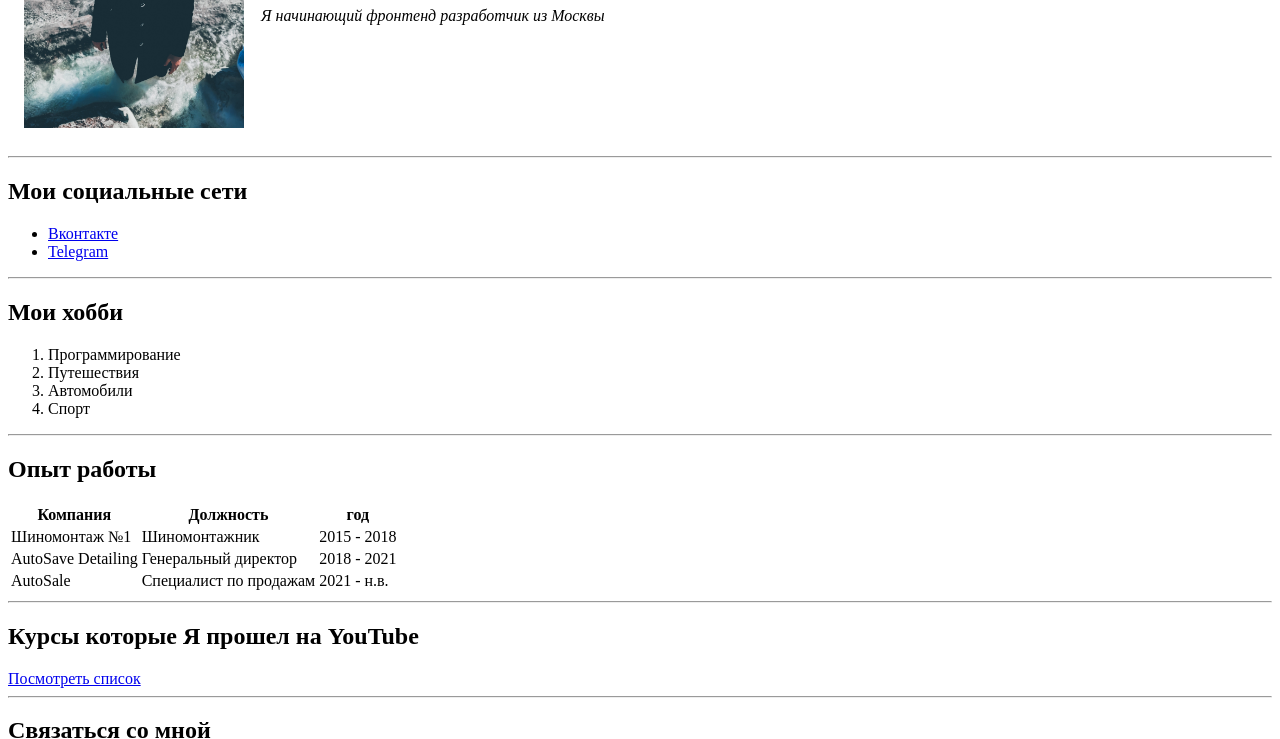
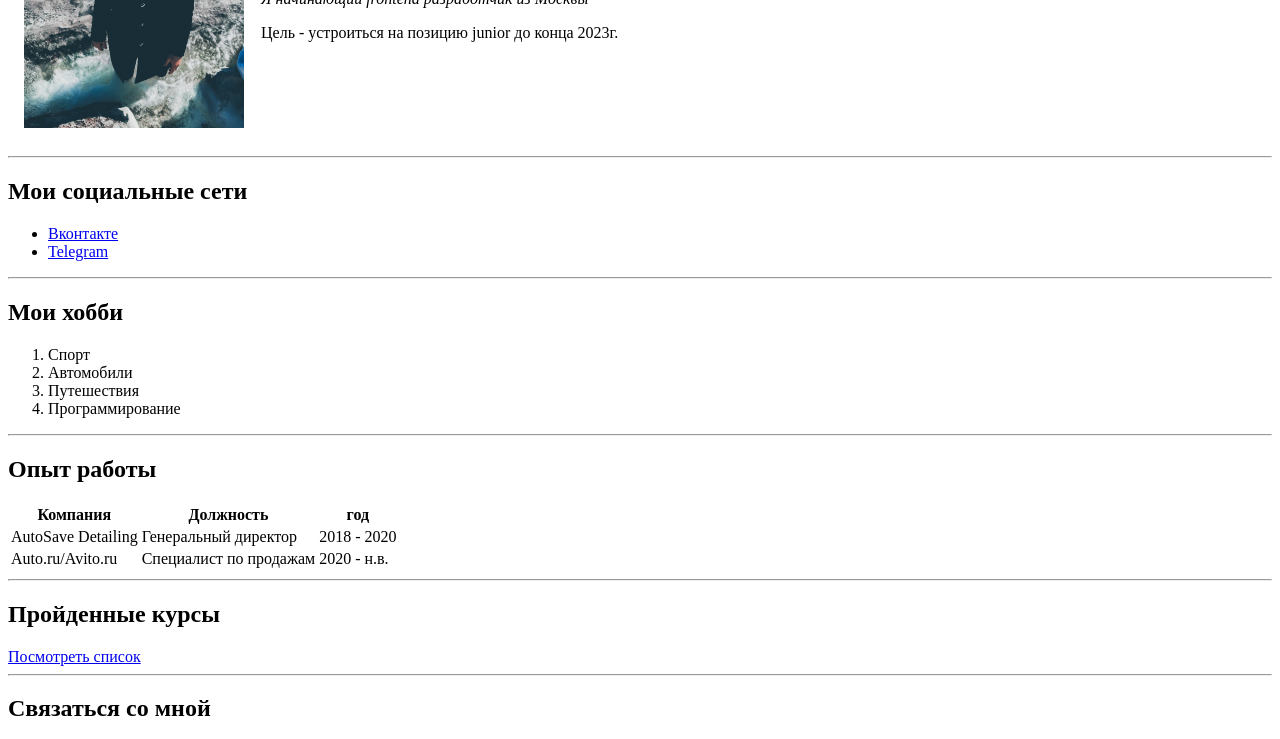
Before and after one commit to zenpolis/LP, a plain HTML site: page index.html in a window 1280 px wide. Shown: the part 189-928 px from the top of the page. Drawn offline with Linux system fonts and the light colour scheme.

Commit message:
Update index.html

```diff
--- a/index.html
+++ b/index.html
@@ -13,7 +13,8 @@
             </td>
             <td>
                 <h1>Иванников Сергей</h1>
-                <p><em>Я начинающий фронтенд разработчик из Москвы</em></p>
+                <p><em>Я начинающий frontend разработчик из Москвы</em></p>
+                <p>Цель - устроиться на позицию junior до конца 2023г.</p>
             </td>
         </tr>
     </table>
@@ -30,10 +31,10 @@
 
     <h2>Мои хобби</h2>
     <ol>
+        <li>Спорт</li>
+        <li>Автомобили</li>
+        <li>Путешествия</li>
         <li>Программирование</li>
-        <li>Путешествия</li>
-        <li>Автомобили</li>
-        <li>Спорт</li>
     </ol>
 
     <hr>
@@ -49,19 +50,14 @@
         </thead>
         <tbody>
             <tr>
-                <td>Шиномонтаж №1</td>
-                <td>Шиномонтажник</td>
-                <td>2015 - 2018</td>
+                <td>AutoSave Detailing</td>
+                <td>Генеральный директор</td>
+                <td>2018 - 2020</td>
             </tr>
             <tr>
-                <td>AutoSave Detailing</td>
-                <td>Генеральный директор</td>
-                <td>2018 - 2021</td>
-            </tr>
-            <tr>
-                <td>AutoSale</td>
+                <td>Auto.ru/Avito.ru</td>
                 <td>Специалист по продажам</td>
-                <td>2021 - н.в.</td>
+                <td>2020 - н.в.</td>
             </tr>
         </tbody>
         <tfoot></tfoot>
@@ -69,7 +65,7 @@
 
     <hr>
 
-    <h2>Курсы которые Я прошел на YouTube</h2>
+    <h2>Пройденные курсы</h2>
     <a href="youtube.html" target="_blank">Посмотреть список</a>
 
     <hr>
```
